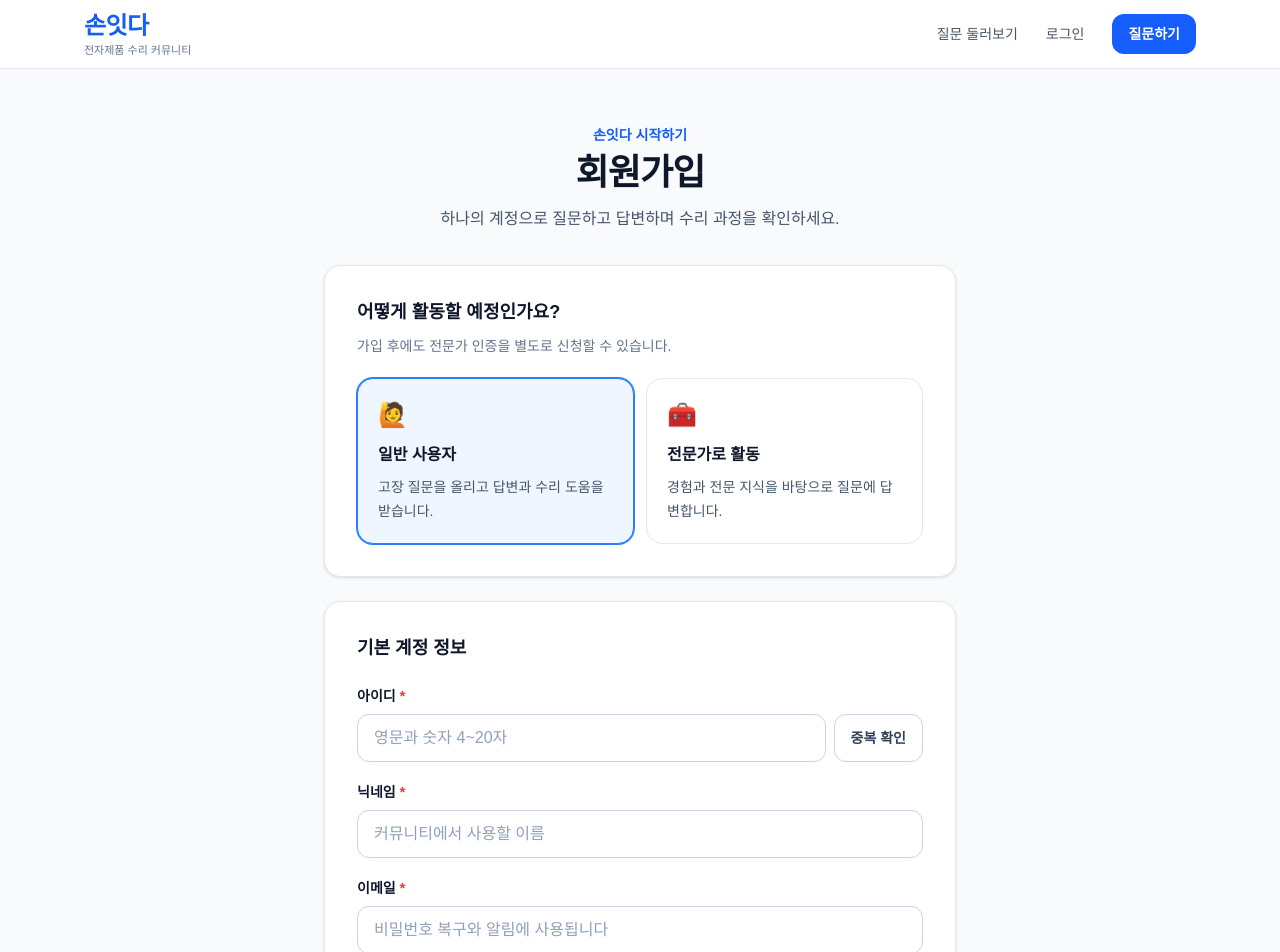
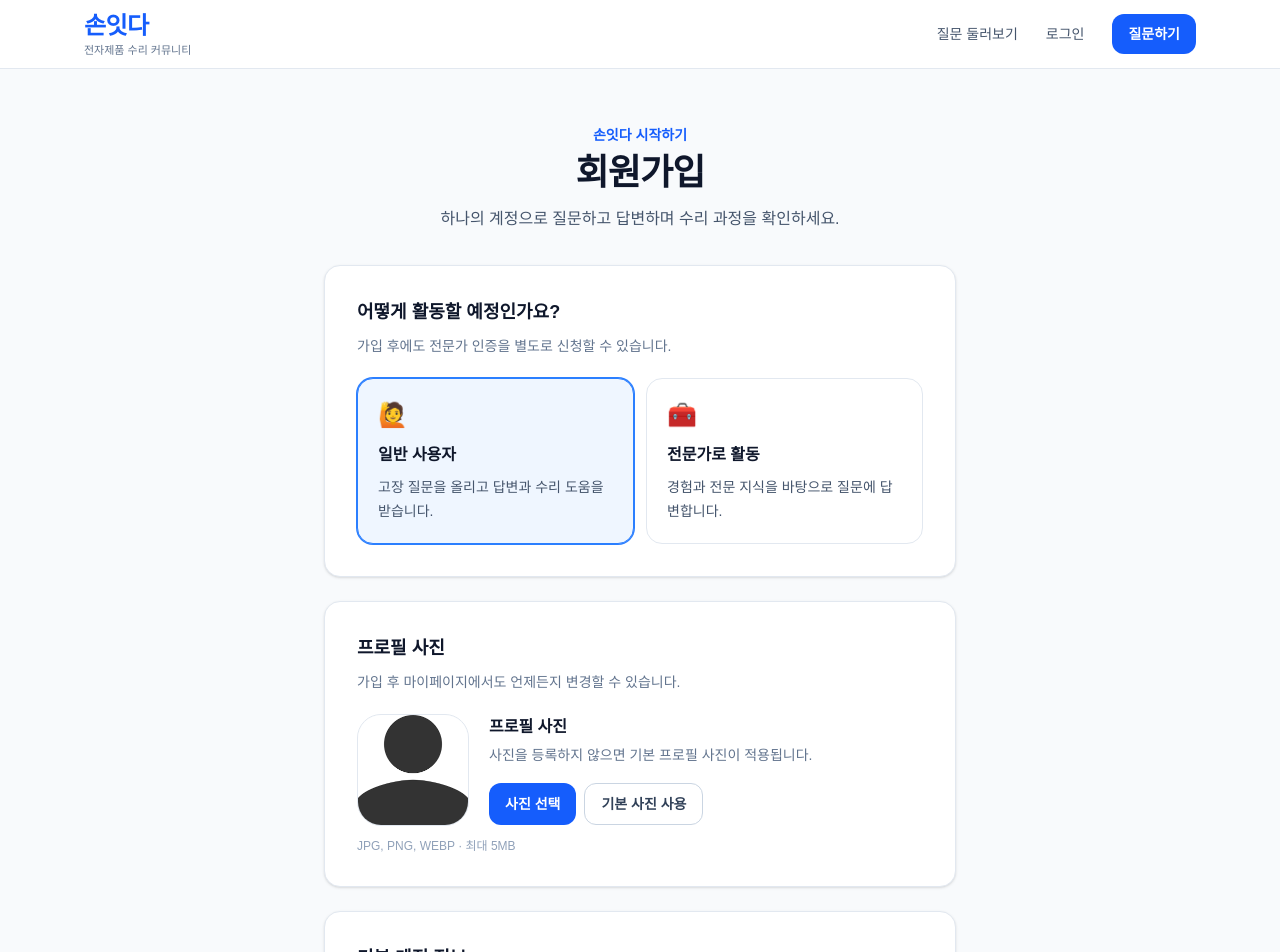
Before and after one commit to jaden3824/sonitda-web, a Next.js app: page /signup in a window 1280 px wide. Shown: the top 952 px of the page. Built offline with nearby package versions, Linux system fonts and the light colour scheme.

Commit message:
feat: add default and customizable profile images

```diff
--- a/src/app/mypage/page.tsx
+++ b/src/app/mypage/page.tsx
@@ -1,3 +1,4 @@
+import Image from "next/image";
 import Link from "next/link";
 import { SiteHeader } from "@/components/site-header";
 import {
@@ -46,8 +47,14 @@ export default function MyPage() {
         <div className="mt-8 grid gap-7 lg:grid-cols-[280px_minmax(0,1fr)]">
           <aside className="space-y-5">
             <section className="rounded-2xl border border-slate-200 bg-white p-6">
-              <div className="flex h-16 w-16 items-center justify-center rounded-2xl bg-slate-900 text-xl font-bold text-white">
-                {currentUser.nickname.slice(0, 1)}
+              <div className="relative h-16 w-16 overflow-hidden rounded-2xl border border-slate-200 bg-slate-100">
+                <Image
+                  src={currentUser.profileImage}
+                  alt={`${currentUser.nickname} 프로필 사진`}
+                  fill
+                  sizes="64px"
+                  className="object-cover"
+                />
               </div>
 
               <h2 className="mt-4 text-xl font-bold">
--- /dev/null
+++ b/src/components/profile-image-picker.tsx
@@ -0,0 +1,148 @@
+"use client";
+
+import Image from "next/image";
+import {
+  type ChangeEvent,
+  useRef,
+  useState,
+} from "react";
+import { profileImageConfig } from "@/config/profile";
+
+type ProfileImagePickerProps = {
+  name?: string;
+  initialSrc?: string;
+};
+
+export function ProfileImagePicker({
+  name = "profileImage",
+  initialSrc = profileImageConfig.defaultSrc,
+}: ProfileImagePickerProps) {
+  const inputRef = useRef<HTMLInputElement>(null);
+  const [previewSrc, setPreviewSrc] = useState(initialSrc);
+  const [error, setError] = useState("");
+
+  function handleImageChange(
+    event: ChangeEvent<HTMLInputElement>,
+  ) {
+    const file = event.target.files?.[0];
+
+    setError("");
+
+    if (!file) {
+      return;
+    }
+
+    if (
+      !profileImageConfig.acceptedTypes.includes(
+        file.type as
+          | "image/jpeg"
+          | "image/png"
+          | "image/webp",
+      )
+    ) {
+      setError("JPG, PNG, WEBP 형식의 사진만 등록할 수 있습니다.");
+      event.target.value = "";
+      return;
+    }
+
+    if (file.size > profileImageConfig.maxSizeBytes) {
+      setError("프로필 사진은 5MB 이하여야 합니다.");
+      event.target.value = "";
+      return;
+    }
+
+    const reader = new FileReader();
+
+    reader.onload = () => {
+      if (typeof reader.result === "string") {
+        setPreviewSrc(reader.result);
+      }
+    };
+
+    reader.onerror = () => {
+      setError("사진을 불러오는 중 오류가 발생했습니다.");
+    };
+
+    reader.readAsDataURL(file);
+  }
+
+  function restoreDefaultImage() {
+    setPreviewSrc(profileImageConfig.defaultSrc);
+    setError("");
+
+    if (inputRef.current) {
+      inputRef.current.value = "";
+    }
+  }
+
+  function openFilePicker() {
+    inputRef.current?.click();
+  }
+
+  return (
+    <div>
+      <div className="flex flex-col gap-5 sm:flex-row sm:items-center">
+        <div className="relative h-28 w-28 shrink-0 overflow-hidden rounded-3xl border border-slate-200 bg-slate-100">
+          <Image
+            src={previewSrc}
+            alt="프로필 사진 미리보기"
+            fill
+            sizes="112px"
+            unoptimized={previewSrc.startsWith("data:")}
+            className="object-cover"
+          />
+        </div>
+
+        <div>
+          <p className="font-bold text-slate-900">
+            프로필 사진
+          </p>
+
+          <p className="mt-1 text-sm leading-6 text-slate-500">
+            사진을 등록하지 않으면 기본 프로필 사진이 적용됩니다.
+          </p>
+
+          <div className="mt-4 flex flex-wrap gap-2">
+            <button
+              type="button"
+              onClick={openFilePicker}
+              className="rounded-xl bg-blue-600 px-4 py-2.5 text-sm font-semibold text-white hover:bg-blue-700"
+            >
+              사진 선택
+            </button>
+
+            <button
+              type="button"
+              onClick={restoreDefaultImage}
+              className="rounded-xl border border-slate-300 bg-white px-4 py-2.5 text-sm font-semibold text-slate-700 hover:bg-slate-50"
+            >
+              기본 사진 사용
+            </button>
+          </div>
+        </div>
+      </div>
+
+      <input
+        ref={inputRef}
+        type="file"
+        name={name}
+        accept={profileImageConfig.accept}
+        onChange={handleImageChange}
+        className="sr-only"
+      />
+
+      {error && (
+        <p
+          role="alert"
+          className="mt-3 text-sm font-semibold text-red-600"
+        >
+          {error}
+        </p>
+      )}
+
+      <p className="mt-3 text-xs text-slate-400">
+        JPG, PNG, WEBP · 최대 5MB
+      </p>
+    </div>
+  );
+}
--- a/src/components/signup-form.tsx
+++ b/src/components/signup-form.tsx
@@ -4,6 +4,7 @@ import {
   type FormEvent,
   useState,
 } from "react";
+import { ProfileImagePicker } from "@/components/profile-image-picker";
 
 type MemberType = "user" | "expert";
 
@@ -124,6 +125,20 @@ export function SignupForm() {
             </label>
           </div>
         </fieldset>
+      </section>
+
+      <section className="rounded-2xl border border-slate-200 bg-white p-6 shadow-sm sm:p-8">
+        <h2 className="text-lg font-bold">
+          프로필 사진
+        </h2>
+
+        <p className="mt-2 text-sm leading-6 text-slate-500">
+          가입 후 마이페이지에서도 언제든지 변경할 수 있습니다.
+        </p>
+
+        <div className="mt-5">
+          <ProfileImagePicker />
+        </div>
       </section>
 
       <section className="rounded-2xl border border-slate-200 bg-white p-6 shadow-sm sm:p-8">
--- /dev/null
+++ b/src/config/profile.ts
@@ -0,0 +1,10 @@
+export const profileImageConfig = {
+  defaultSrc: "/images/profiles/default-profile.png",
+  maxSizeBytes: 5 * 1024 * 1024,
+  acceptedTypes: [
+    "image/jpeg",
+    "image/png",
+    "image/webp",
+  ],
+  accept: "image/jpeg,image/png,image/webp",
+} as const;
--- a/src/data/my-page.ts
+++ b/src/data/my-page.ts
@@ -26,6 +26,7 @@ export type RepairRequest = {
 export const currentUser = {
   username: "cleaning_beginner",
   nickname: "청소초보",
+  profileImage: "/images/profiles/default-profile.png",
   memberType: "일반 사용자",
   joinedAt: "2026년 8월",
   stats: {
```
Also changed, not shown: public/images/profiles/default-profile.png (added).
